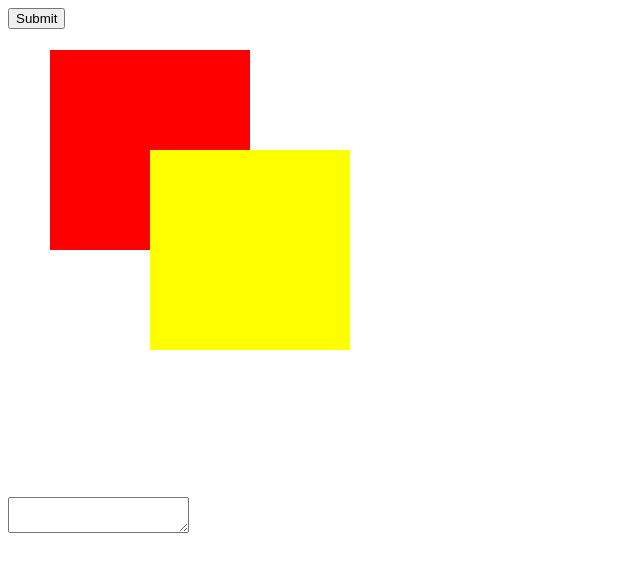
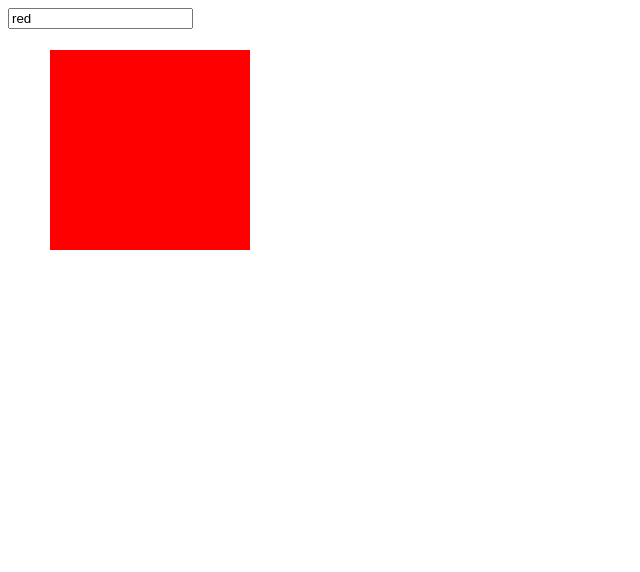
Before and after one commit to dzarezenko/beetroot2-vue-events, a Vue app: page / in a window 1280 px wide. Shown: the top 572 px of the page, without its empty margins (0-640 px from the left). Built offline with nearby package versions, Linux system fonts and the light colour scheme.

Commit message:
Vue condition dirictives

```diff
--- a/src/App.vue
+++ b/src/App.vue
@@ -1,36 +1,31 @@
 <template>
   <div id="app">
-    <div class="clickable clickable-red" style="top: 50px; left: 50px;" @click.self="click('red', $event)">
-      <div class="clickable clickable-yellow" style="top: 100px; left: 100px;" @click.stop.once="click('yellow', $event)">
+    <input type="text" value="red" v-model="whatToShow" />
 
-      </div>
+    <div v-if="whatToShow == 'red'" class="clickable clickable-red" style="top: 50px; left: 50px;" @click.self="click('red', $event)">
+      <div v-if="true" />
     </div>
-
-    <form action="#">
-      <input type="submit" value="Submit" @click.prevent="click('submit', $event)" />
-    </form>
-
-    <br /><br /><br /><br /><br /><br /><br /><br /><br /><br /><br /><br /><br />
-    <br /><br /><br /><br /><br /><br /><br /><br /><br /><br /><br /><br /><br />
-    <textarea @keyup.efodin="keyboard">
-
-    </textarea>
+    <div v-else-if="whatToShow == 'yellow'" class="clickable clickable-yellow" style="top: 100px; left: 100px;" @click.stop.once="click('yellow', $event)"></div>
+    <div v-else class="clickable clickable-green" style="top: 100px; left: 100px;" @click.stop.once="click('green', $event)"></div>
   </div>
 </template>
 
 <script>
 export default {
+  data() {
+    return {
+      whatToShow: "red",
+    }
+  },
   methods: {
     click(name, event) {
       //event.stopPropagation();
       //event.preventDefault();
-      console.log(event);
-      alert(`Click ${name}!!!`);
+      //console.log(event);
+      //alert(`Click ${name}!!!`);
+      //this.showRed();
     },
-    keyboard(event) {
-      console.log(event);
-    }
-  }
+  },
 }
 </script>
 
@@ -47,4 +42,7 @@ div.clickable-red {
 div.clickable-yellow {
   background-color: yellow;
 }
+div.clickable-green {
+  background-color: green;
+}
 </style>
```
